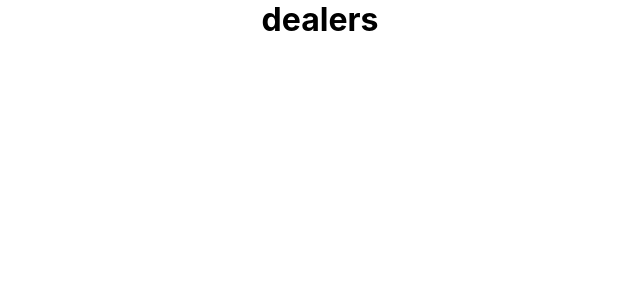
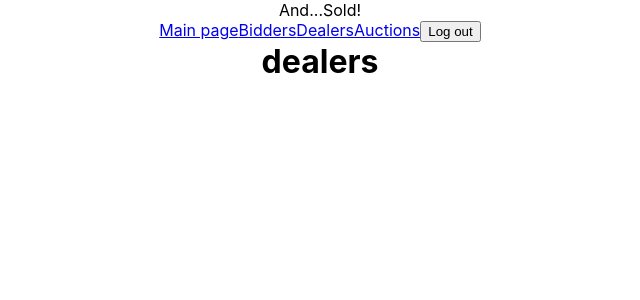
Before and after one commit to mx32000/and-sold, a React (Create React App) app in the folder client/: page /auctions/1/dealers in a window 1280 px wide. Shown: the top 300 px of the page, without its empty margins (320-960 px from the left). Built offline with nearby package versions, Linux system fonts and the light colour scheme; no server answers.

Commit message:
nav bar based on what page you're on !!!

```diff
--- a/client/src/components/Layout.jsx
+++ b/client/src/components/Layout.jsx
@@ -0,0 +1,10 @@
+import Nav from "./Nav";
+
+export default function Layout(props) {
+  return(
+    <>
+      <Nav signedIn={props.signedIn} auctionId={props.auctionId}/>
+      {props.children}
+    </>
+  )
+}
--- a/client/src/components/Nav.jsx
+++ b/client/src/components/Nav.jsx
@@ -0,0 +1,36 @@
+import { Link } from "react-router-dom";
+
+export default function Nav(props) {
+  const { signedIn, auctionId, handleLogout } = props;
+  return(
+    <nav>
+      <p>And...Sold!</p>
+      <div className="nav">
+        {
+          !signedIn
+            ? (
+                <>
+                  <Link to="/signin">Sign in</Link>
+                  <Link to="/signup">Sign up</Link>
+                </>
+              )
+            : (
+              <>
+                {
+                  props.auctionId &&
+                  <>
+                    <Link to={`/auctions/${auctionId}`}>Main page</Link>
+                    <Link to={`/auctions/${auctionId}/bidders`}>Bidders</Link>
+                    <Link to={`/auctions/${auctionId}/dealers`}>Dealers</Link>
+                  </>
+                }
+                <Link to={"/auctions"}>Auctions</Link>
+                <button onClick={handleLogout}>Log out</button>
+              </>
+            )
+        }
+      </div>
+    </nav>
+
+  )
+}
--- a/client/src/containers/AuctionContainer.jsx
+++ b/client/src/containers/AuctionContainer.jsx
@@ -1,26 +1,32 @@
-import { Switch, Route } from "react-router-dom";
+import { Switch, Route, useParams } from "react-router-dom";
 import BiddersContainer from "./BiddersContainer";
 import DealersContainer from "./DealersContainer";
 import LotsContainer from "./LotsContainer";
 import AuctionDetail from "../screens/Auctions/AuctionDetail";
+import Layout from "../components/Layout";
 
 export default function AuctionContainer() {
+  const params = useParams();
+  const auctionId = params.auction_id;
+
   return(
+    <Layout signedIn={true} auctionId={auctionId}>
       <div className="auction-container">
         <Switch>
-        <Route path="/auctions/:id/bidders">
+          <Route path="/auctions/:auction_id/bidders">
             <BiddersContainer />
           </Route>
-        <Route path="/auctions/:id/dealers">
+          <Route path="/auctions/:auction_id/dealers">
             <DealersContainer />
           </Route>
-        <Route path="/auctions/:id/lots">
+          <Route path="/auctions/:auction_id/lots">
             <LotsContainer />
           </Route>
-        <Route path="/auctions/:id">
+          <Route path="/auctions/:auction_id">
             <AuctionDetail />
           </Route>
         </Switch>
       </div>
+    </Layout>
   )
 }
--- a/client/src/containers/AuctionsContainer.jsx
+++ b/client/src/containers/AuctionsContainer.jsx
@@ -23,10 +23,10 @@ export default function AuctionsContainer(props) {
         <Route path="/auctions/new">
           <AuctionCreate />
         </Route>
-        <Route path="/auctions/:id/edit">
+        <Route path="/auctions/:auction_id/edit">
           <AuctionEdit />
         </Route>
-        <Route path="/auctions/:id">
+        <Route path="/auctions/:auction_id">
           <AuctionContainer />
         </Route>
         <Route path="/auctions">
--- a/client/src/screens/Auctions/AuctionCreate.jsx
+++ b/client/src/screens/Auctions/AuctionCreate.jsx
@@ -1,5 +1,9 @@
+import Layout from "../../components/Layout";
+
 export default function AuctionCreate(props) {
   return(
-    <h1>auction create</h1>
+    <Layout signedIn={true}>
+      <h1>auction create</h1>
+    </Layout>
   )
 }
--- a/client/src/screens/Auctions/AuctionEdit.jsx
+++ b/client/src/screens/Auctions/AuctionEdit.jsx
@@ -1,5 +1,13 @@
+import { useParams } from "react-router-dom";
+import Layout from "../../components/Layout";
+
 export default function AuctionEdit() {
+  const params = useParams();
+  const auctionId = params.auction_id;
+
   return(
-    <h1>auction edit</h1>
+    <Layout signedIn={true} auctionId={auctionId}>
+      <h1>auction edit</h1>
+    </Layout>
   )
 }
--- a/client/src/screens/Auctions/Auctions.jsx
+++ b/client/src/screens/Auctions/Auctions.jsx
@@ -1,8 +1,10 @@
 import { Link } from "react-router-dom";
 import Auction from "../../components/Auction";
+import Layout from "../../components/Layout";
 
 export default function Auctions(props) {
   return(
+    <Layout signedIn={true}>
       <div className="auctions">
         {
           props.auctions.length ? (
@@ -20,5 +22,6 @@ export default function Auctions(props) {
           )
         }
       </div>
+    </Layout>
   )
 }
--- a/client/src/screens/SignIn.jsx
+++ b/client/src/screens/SignIn.jsx
@@ -1,5 +1,6 @@
 import { useState } from "react"
 import { Link } from "react-router-dom";
+import Layout from "../components/Layout";
 import "../assets/screens/SignIn.css";
 
 export default function SignIn(props) {
@@ -19,6 +20,7 @@ export default function SignIn(props) {
   }
 
   return(
+    <Layout>
       <form onSubmit={handleSubmit} id="sign-in">
         <h1>Sign in</h1>
         <input
@@ -40,5 +42,6 @@ export default function SignIn(props) {
         <button>Sign in</button>
         <Link to="/signup">Don't have an account? Sign up here!</Link>
       </form>
+    </Layout>
   )
 }
--- a/client/src/screens/SignUp.jsx
+++ b/client/src/screens/SignUp.jsx
@@ -1,5 +1,6 @@
 import { useState } from "react"
 import { Link } from "react-router-dom";
+import Layout from "../components/Layout";
 import "../assets/screens/SignUp.css";
 
 export default function SignUp(props) {
@@ -22,6 +23,7 @@ export default function SignUp(props) {
   }
 
   return(
+    <Layout>
       <form onSubmit={handleSubmit} id="sign-up">
         <h1>Sign up</h1>
         <input
@@ -67,5 +69,6 @@ export default function SignUp(props) {
         <button>Get started!</button>
         <Link to="/signin">Already have an account? Sign in here!</Link>
       </form>
+    </Layout>
   )
 }
```
Lines whose indentation alone changed are shown as unchanged.
